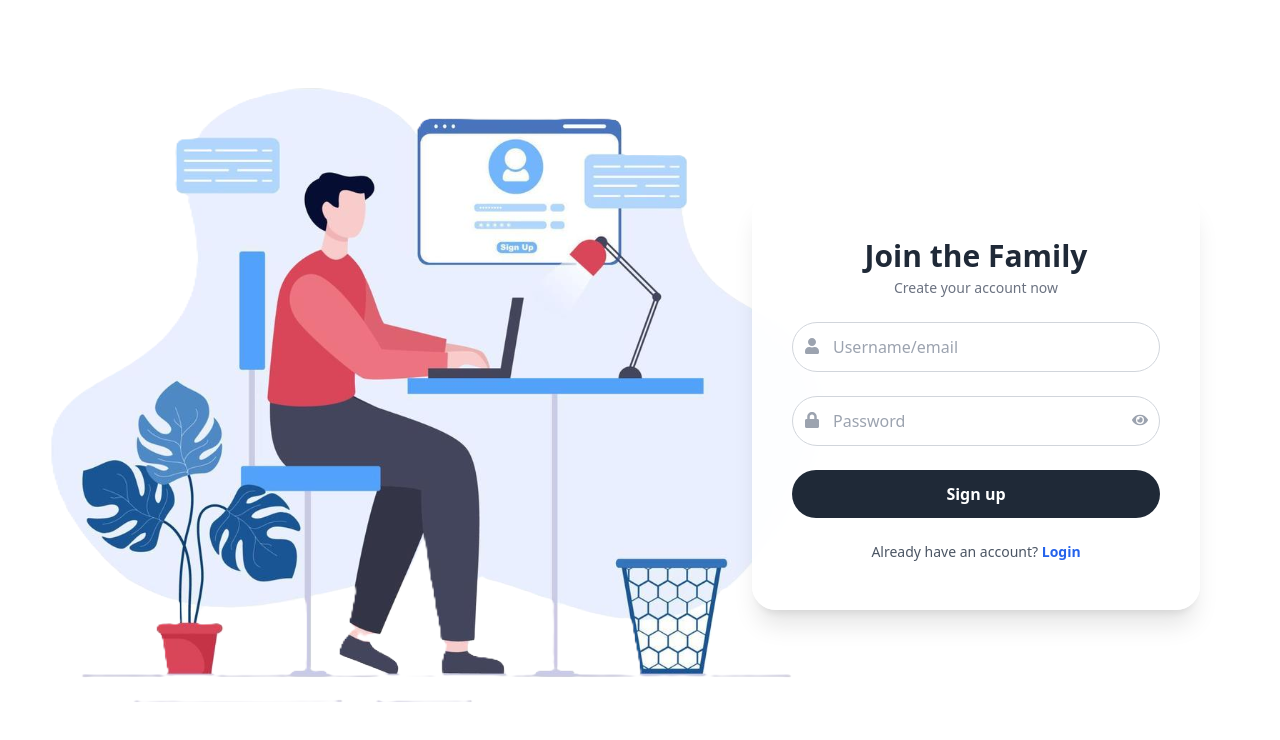
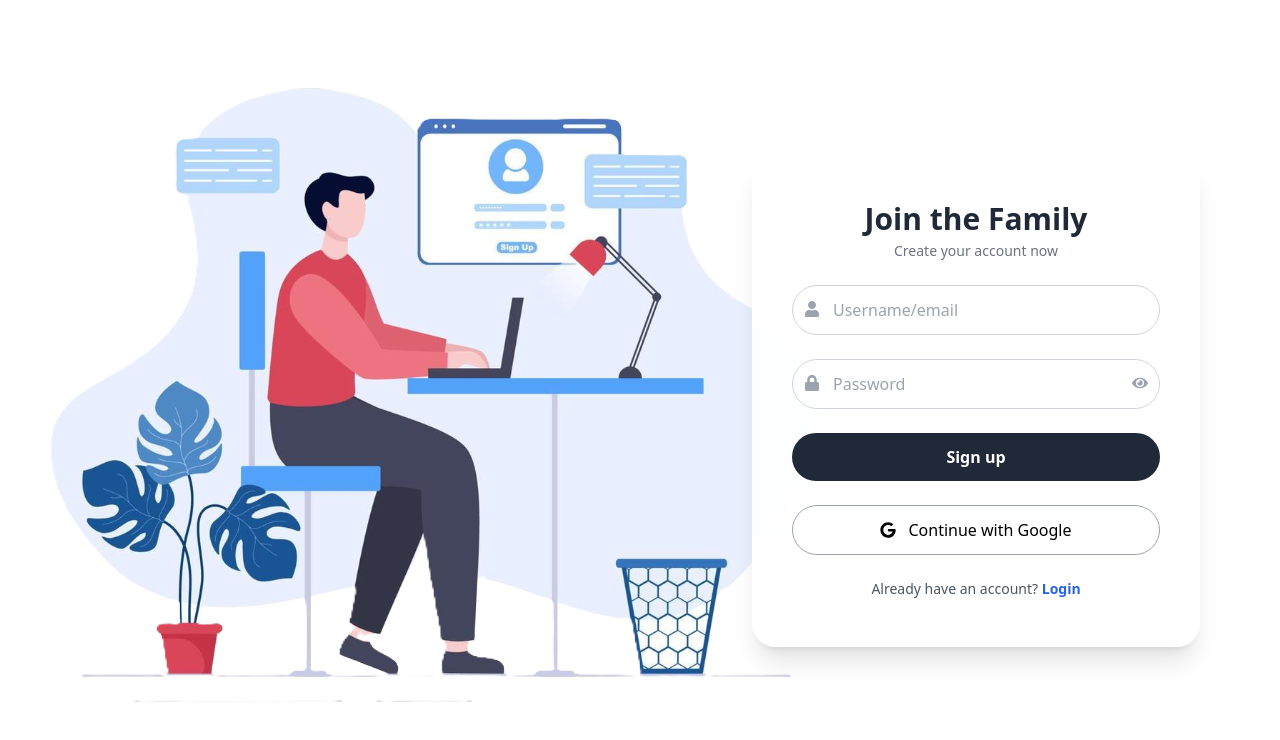
Before and after one commit to sabaaa01/Refixly, a React (Vite) app in the folder client/: page /signup in a window 1280 px wide. Shown: the top 740 px of the page. Built offline with nearby package versions, Linux system fonts and the light colour scheme; no server answers.

Commit message:
feat(auth): add Google signup option using Firebase signInWithPopup

```diff
--- a/client/src/Pages/Signup.jsx
+++ b/client/src/Pages/Signup.jsx
@@ -1,9 +1,9 @@
 // src/Pages/Signup.jsx
 import React, { useState } from 'react';
-import { createUserWithEmailAndPassword } from 'firebase/auth';
-import { auth } from '../firebase';
+import { createUserWithEmailAndPassword, signInWithPopup } from 'firebase/auth';
+import { auth, provider } from '../firebase';
 import { Link, useNavigate } from 'react-router-dom';
-import { FaUser, FaLock, FaEye, FaEyeSlash } from 'react-icons/fa';
+import { FaUser, FaLock, FaEye, FaEyeSlash, FaGoogle } from 'react-icons/fa';
 import authBg from '../assets/auth-bg.png';
 
 const Signup = () => {
@@ -27,6 +27,16 @@ const Signup = () => {
       alert(err.message);
     }
   };
+
+  const handleGoogleSignUp = async () => {
+  try {
+    await signInWithPopup(auth, provider);
+    alert('Google signup successful!');
+    navigate('/home');
+  } catch (error) {
+    alert(error.message);
+  }
+};
 
   return (
     <div
@@ -74,6 +84,14 @@ const Signup = () => {
             Sign up
           </button>
 
+          <button
+            type="button"
+            onClick={handleGoogleSignUp}
+            className="w-full flex items-center justify-center gap-3 mt-3 py-3 border border-gray-400 rounded-full hover:bg-gray-100"
+          >
+            <FaGoogle /> Continue with Google
+          </button>
+
           <p className="text-sm text-gray-600 text-center mt-4">
             Already have an account? <Link to="/login" className="text-blue-600 font-semibold hover:underline">Login</Link>
           </p>
```
